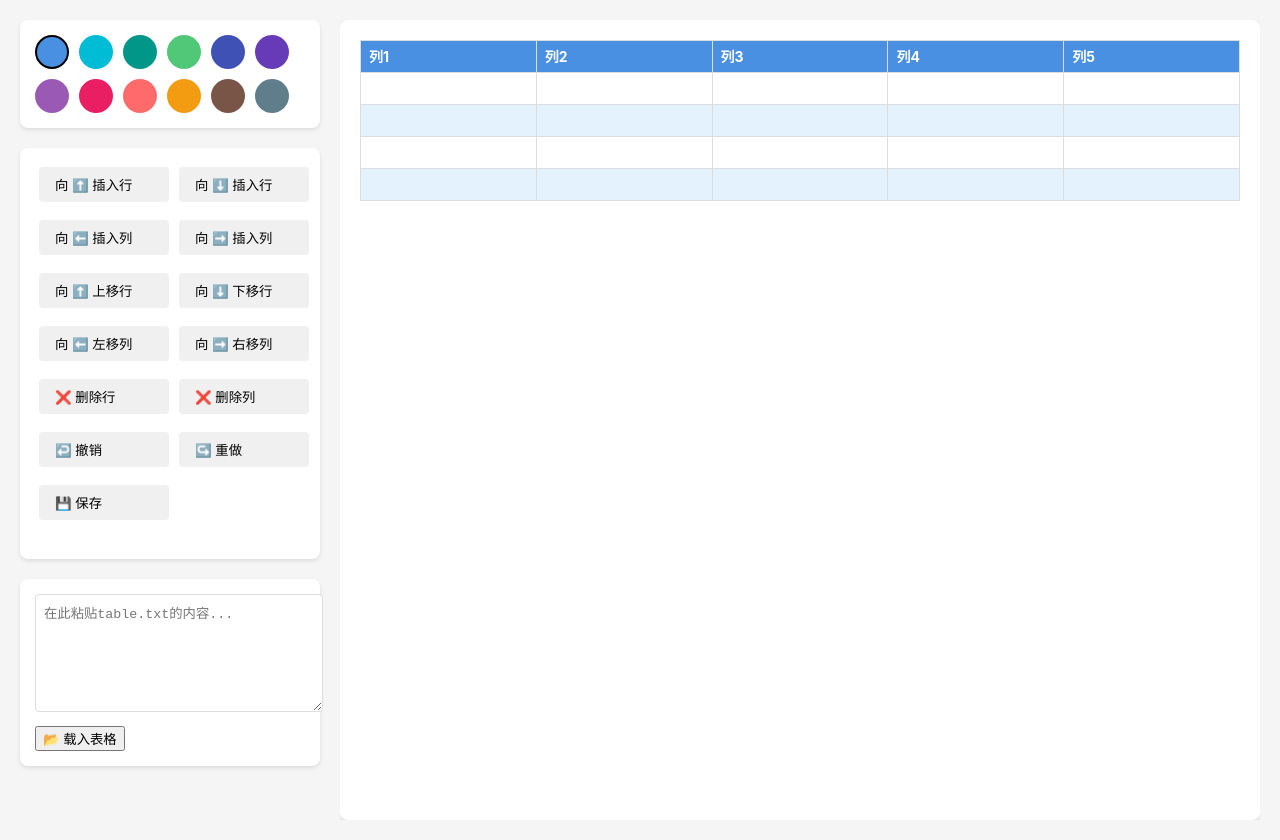
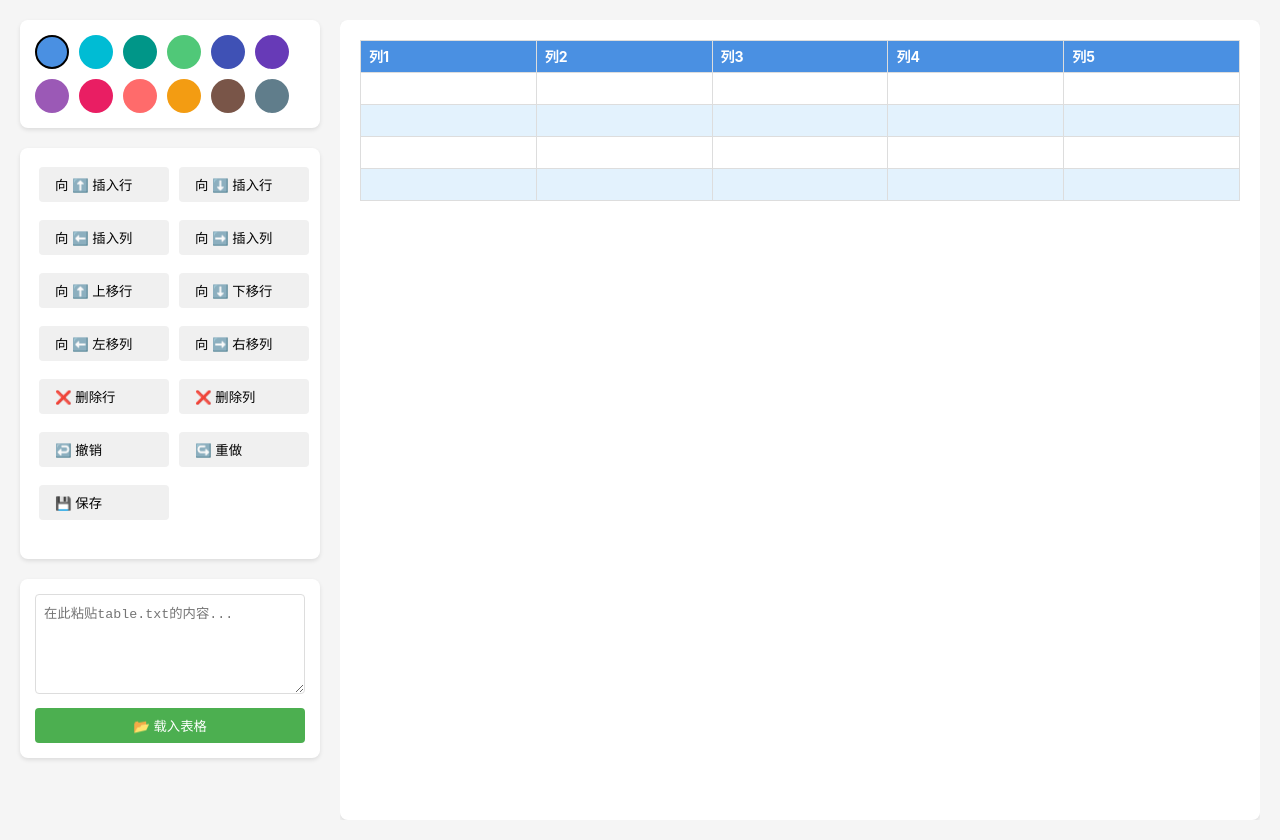
Before and after one commit to wmxings/smart-table-editor, a plain HTML site: page index.html in a window 1280 px wide. Drawn offline with Linux system fonts and the light colour scheme.

Commit message:
fix: adjust input width to prevent overflow

```diff
--- a/index.html
+++ b/index.html
@@ -213,6 +213,19 @@
             border: 1px solid #ddd;
             border-radius: 4px;
             resize: vertical;
+            box-sizing: border-box;
+            max-width: 280px;
+        }
+        .load-section button {
+            width: 100%;
+            max-width: 280px;
+            padding: 8px;
+            background-color: #4CAF50;
+            color: white;
+            border: none;
+            border-radius: 4px;
+            cursor: pointer;
+            transition: background-color 0.2s;
         }
     </style>
 </head>
```
